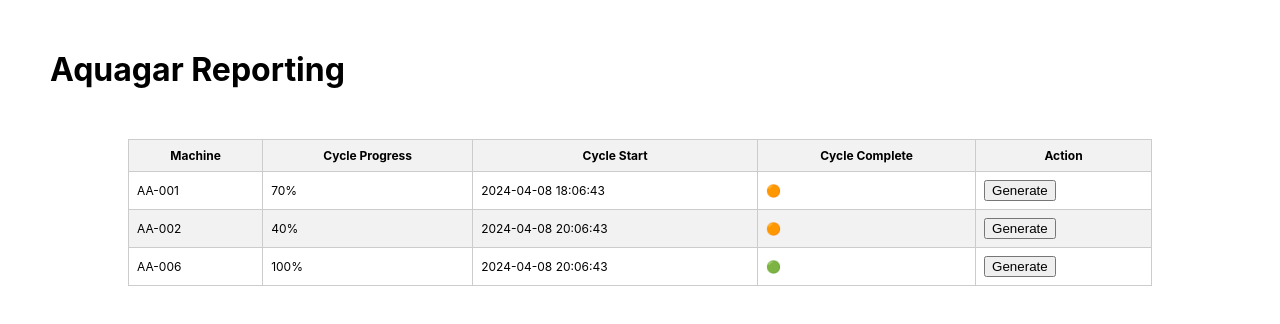
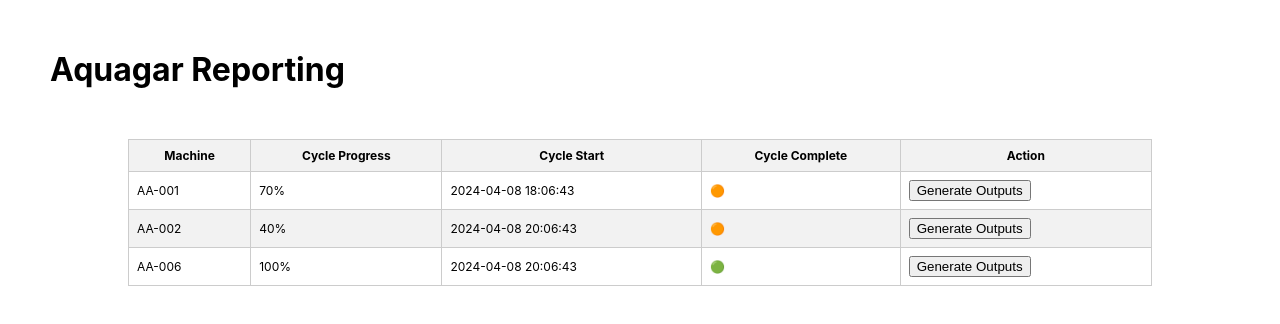
Before and after one commit to guillem-koa/AA-reporting-dashboard, a React (Create React App) app: page / in a window 1280 px wide. Shown: the top 324 px of the page. Built offline with nearby package versions, Linux system fonts and the light colour scheme.

Commit message:
little change

```diff
--- a/src/GenerateOutputsTable.js
+++ b/src/GenerateOutputsTable.js
@@ -19,7 +19,7 @@ function Table({ data }) {
             <td>{item['Cycle Progress']}</td>
             <td>{item['Cycle Start']}</td>
             <td>{item['Cycle Complete']}</td>
-            <td><button> Generate</button></td>
+            <td><button> Generate Outputs</button></td>
           </tr>
         ))}
       </tbody>
```
